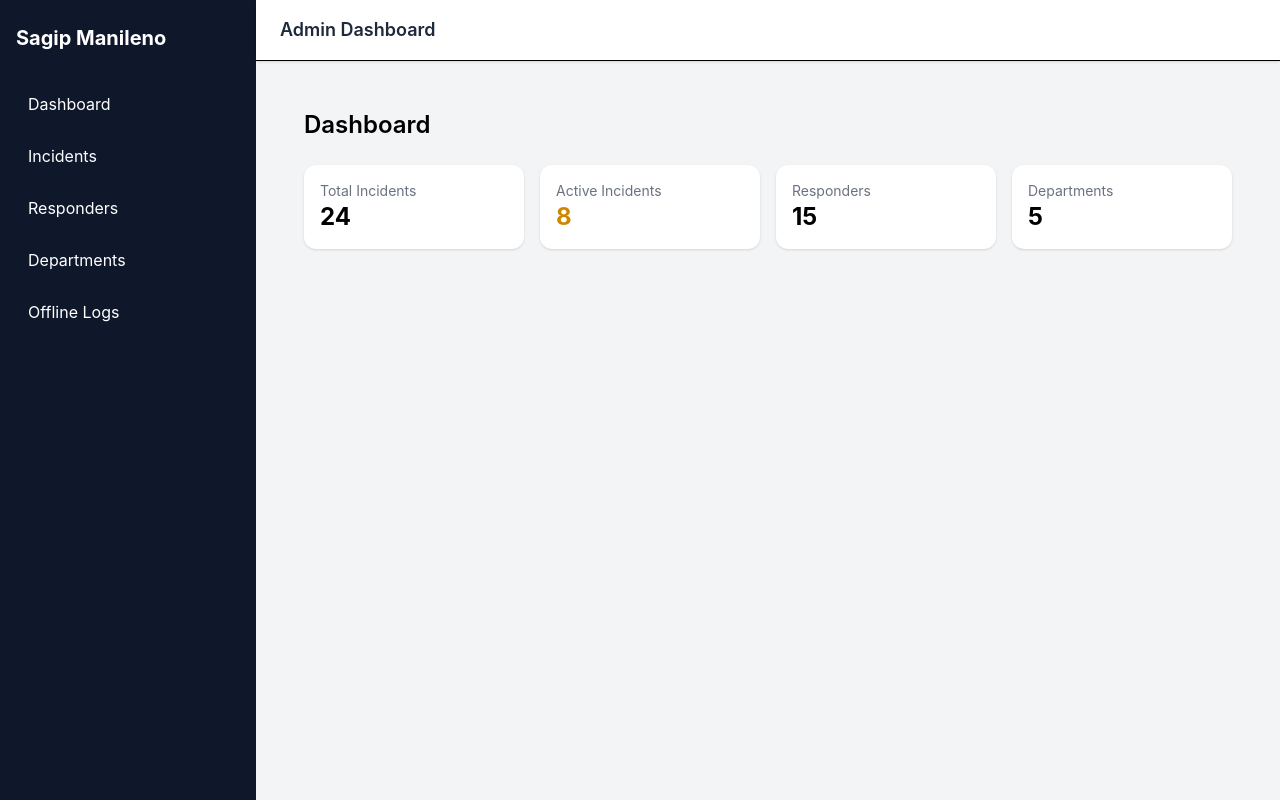
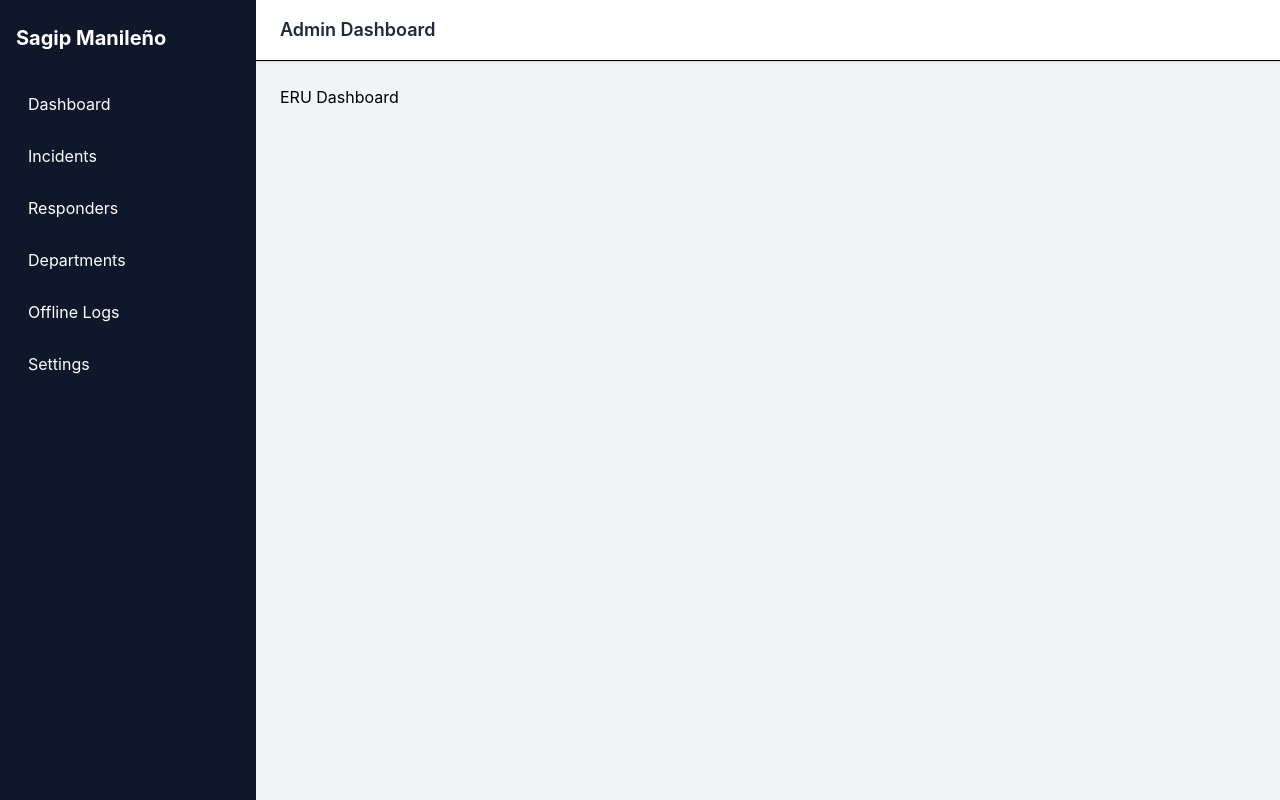
Before and after one commit to Alexander-harvy/sagip-manileno-frontend, a React (Vite) app: page / in a window 1280 px wide. Built offline with nearby package versions, Linux system fonts and the light colour scheme.

Commit message:
feat: implement role-based routing and sidebar

```diff
--- a/src/app/router.tsx
+++ b/src/app/router.tsx
@@ -1,10 +1,20 @@
 import { createBrowserRouter } from "react-router-dom";
 import AppLayout from "../components/layout/AppLayout";
 import LoginPage from "../pages/LoginPage";
-import DashboardPage from "../pages/DashboardPage";
-import IncidentsPage from "../features/admin/pages/IncidentsPage";
+
+import { mockUser } from "../mockUser";
+
+// ERU pages
+import EruDashboard from "../features/admin/pages/eru/EruDashboard";
+import IncidentsPage from "../features/admin/pages/eru/IncidentsPage";
+
+// Substation pages
+import SubstationDashboard from "../features/admin/pages/substation/SubstationDashboard";
+import SubstationIncidentsPage from "../features/admin/pages/substation/SubstationIncidentsPage";
+
+// Shared pages (still outside role folders)
+import DepartmentsPage from "../features/admin/pages/DepartmentsPage";
 import RespondersPage from "../features/admin/pages/RespondersPage";
-import DepartmentsPage from "../features/admin/pages/DepartmentsPage";
 import OfflineLogsPage from "../features/admin/pages/OfflineLogsPage";
 
 export const router = createBrowserRouter([
@@ -18,11 +28,21 @@ export const router = createBrowserRouter([
     children: [
       {
         index: true,
-        element: <DashboardPage />,
+        element:
+          mockUser.role === "ERU_ADMIN" ? (
+            <EruDashboard />
+          ) : (
+            <SubstationDashboard />
+          ),
       },
       {
         path: "incidents",
-        element: <IncidentsPage />,
+        element:
+          mockUser.role === "ERU_ADMIN" ? (
+            <IncidentsPage />
+          ) : (
+            <SubstationIncidentsPage />
+          ),
       },
       {
         path: "responders",
@@ -35,7 +55,7 @@ export const router = createBrowserRouter([
       {
         path: "offline-logs",
         element: <OfflineLogsPage />,
-      }
+      },
     ],
   },
 ]);
--- a/src/components/layout/Sidebar.tsx
+++ b/src/components/layout/Sidebar.tsx
@@ -1,42 +1,40 @@
 import { Link } from "react-router-dom";
+import { mockUser } from "../../mockUser";
 
 function Sidebar() {
+  const menuByRole = {
+    ERU_ADMIN: [
+      { label: "Dashboard", path: "/" },
+      { label: "Incidents", path: "/incidents" },
+      { label: "Responders", path: "/responders" },
+      { label: "Departments", path: "/departments" },
+      { label: "Offline Logs", path: "/offline-logs" },
+      { label: "Settings", path: "/settings" },
+    ],
+
+    SUBSTATION_ADMIN: [
+      { label: "Dashboard", path: "/" },
+      { label: "Incidents", path: "/incidents" },
+      { label: "Responders", path: "/responders" },
+    ],
+  };
+
+  const menuItems = menuByRole[mockUser.role];
+
   return (
     <aside className="w-64 bg-slate-900 px-4 py-6 text-white">
-      <h1 className="mb-8 text-xl font-bold">Sagip Manileno</h1>
+      <h1 className="mb-8 text-xl font-bold">Sagip Manileño</h1>
 
       <nav className="space-y-3">
-        <Link to="/" className="block rounded px-3 py-2 hover:bg-slate-800">
-          Dashboard
-        </Link>
-
-        <Link
-          to="/incidents"
-          className="block rounded px-3 py-2 hover:bg-slate-800"
-        >
-          Incidents
-        </Link>
-
-        <Link
-          to="/responders"
-          className="block rounded px-3 py-2 hover:bg-slate-800"
-        >
-          Responders
-        </Link>
-
-        <Link
-          to="/departments"
-          className="block rounded px-3 py-2 hover:bg-slate-800"
-        >
-          Departments
-        </Link>
-
-        <Link
-          to="/offline-logs"
-          className="block rounded px-3 py-2 hover:bg-slate-800"
-        >
-          Offline Logs
-        </Link>
+        {menuItems.map((item) => (
+          <Link
+            key={item.path}
+            to={item.path}
+            className="block rounded px-3 py-2 hover:bg-slate-800"
+          >
+            {item.label}
+          </Link>
+        ))}
       </nav>
     </aside>
   );
--- a/src/features/admin/pages/IncidentsPage.tsx
+++ /dev/null
@@ -1,45 +0,0 @@
-import { Table } from "../../../components/layout/ui/Table";
-import { StatusBadge } from "../../../components/layout/ui/StatusBadge";
-import { useQuery } from "@tanstack/react-query";
-import { fetchIncidents } from "../api/incidents";
-
-type Incident = {
-  id: number;
-  type: string;
-  location: string;
-  status: string;
-  created_at: string;
-};
-
-export default function IncidentsPage() {
-  const { data, isLoading, error } = useQuery({
-    queryKey: ["incidents"],
-    queryFn: fetchIncidents,
-  });
-
-  const columns = [
-    { header: "ID", accessor: "id" },
-    { header: "Type", accessor: "type" },
-    { header: "Location", accessor: "location" },
-    { header: "Status", accessor: "status" },
-    { header: "Date", accessor: "created_at" },
-  ];
-
-  if (isLoading) return <p className="p-6">Loading...</p>;
-  if (error) return <p className="p-6">Error loading data</p>;
-
-  const formattedData = (data || []).map((item: Incident) => ({
-    ...item,
-    status: <StatusBadge status={item.status} />,
-  }));
-
-  return (
-    <div className="p-6">
-      <div className="mb-6 flex justify-between items-center">
-        <h1 className="text-2xl font-semibold">Incidents</h1>
-      </div>
-
-      <Table columns={columns} data={formattedData} />
-    </div>
-  );
-}
--- /dev/null
+++ b/src/features/admin/pages/eru/EruDashboard.tsx
@@ -0,0 +1,3 @@
+export default function EruDashboard() {
+  return <div>ERU Dashboard</div>;
+}
--- /dev/null
+++ b/src/features/admin/pages/eru/IncidentsPage.tsx
@@ -0,0 +1,3 @@
+export default function IncidentsPage() {
+  return <div>Incidents Page</div>;
+}
--- /dev/null
+++ b/src/features/admin/pages/substation/SubstationDashboard.tsx
@@ -0,0 +1,3 @@
+export default function SubstationDashboard() {
+  return <div>Substation Dashboard</div>;
+}
--- /dev/null
+++ b/src/features/admin/pages/substation/SubstationIncidentsPage.tsx
@@ -0,0 +1,3 @@
+export default function SubstationIncidentsPage() {
+  return <div>Substation Incidents Page</div>;
+}
--- /dev/null
+++ b/src/mockUser.ts
@@ -0,0 +1,7 @@
+import type { User } from "./types/auth";
+
+export const mockUser: User = {
+  id: 1,
+  name: "Test User",
+  role: "ERU_ADMIN", // change later to test
+};
--- /dev/null
+++ b/src/types/auth.ts
@@ -0,0 +1,7 @@
+export type UserRole = "ERU_ADMIN" | "SUBSTATION_ADMIN";
+
+export interface User {
+  id: number;
+  name: string;
+  role: UserRole;
+}
```
